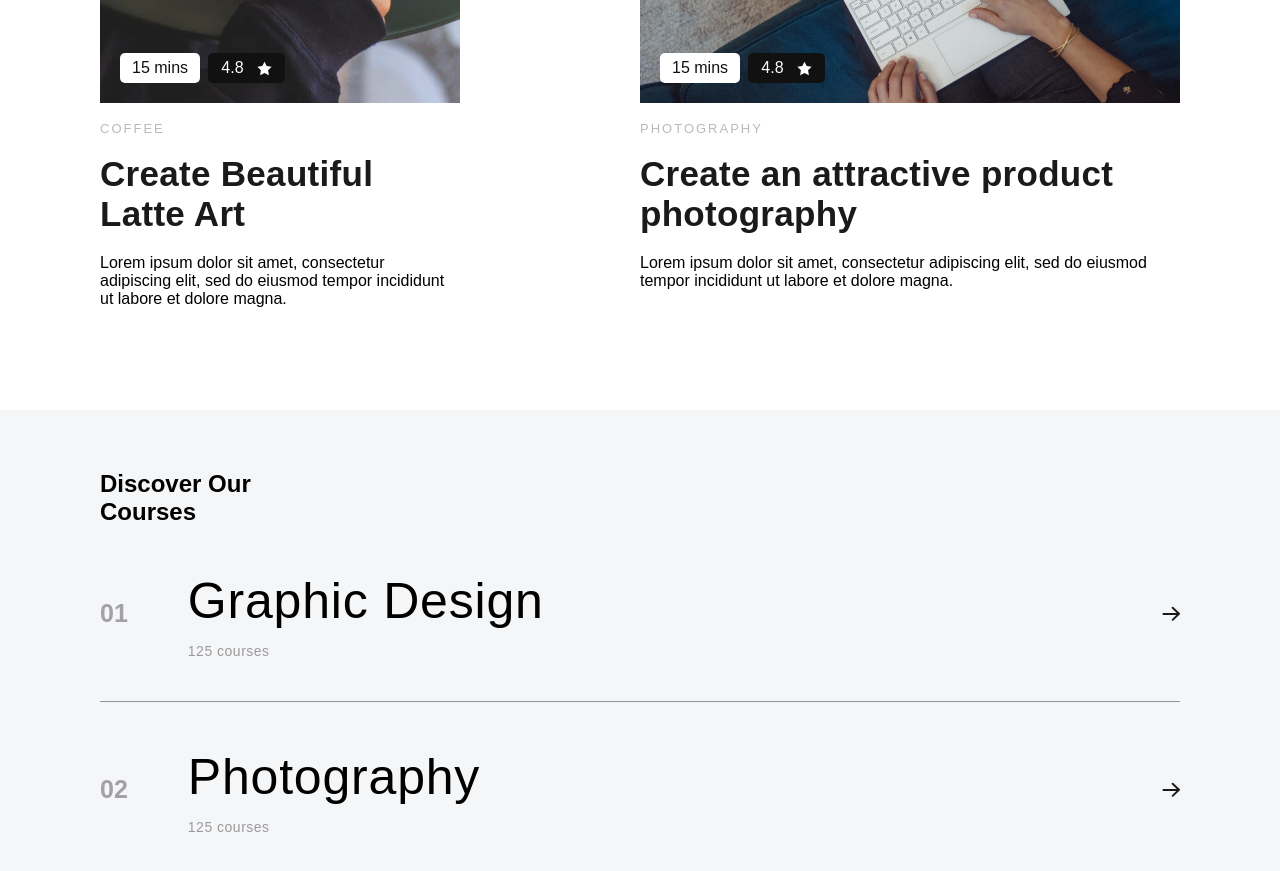
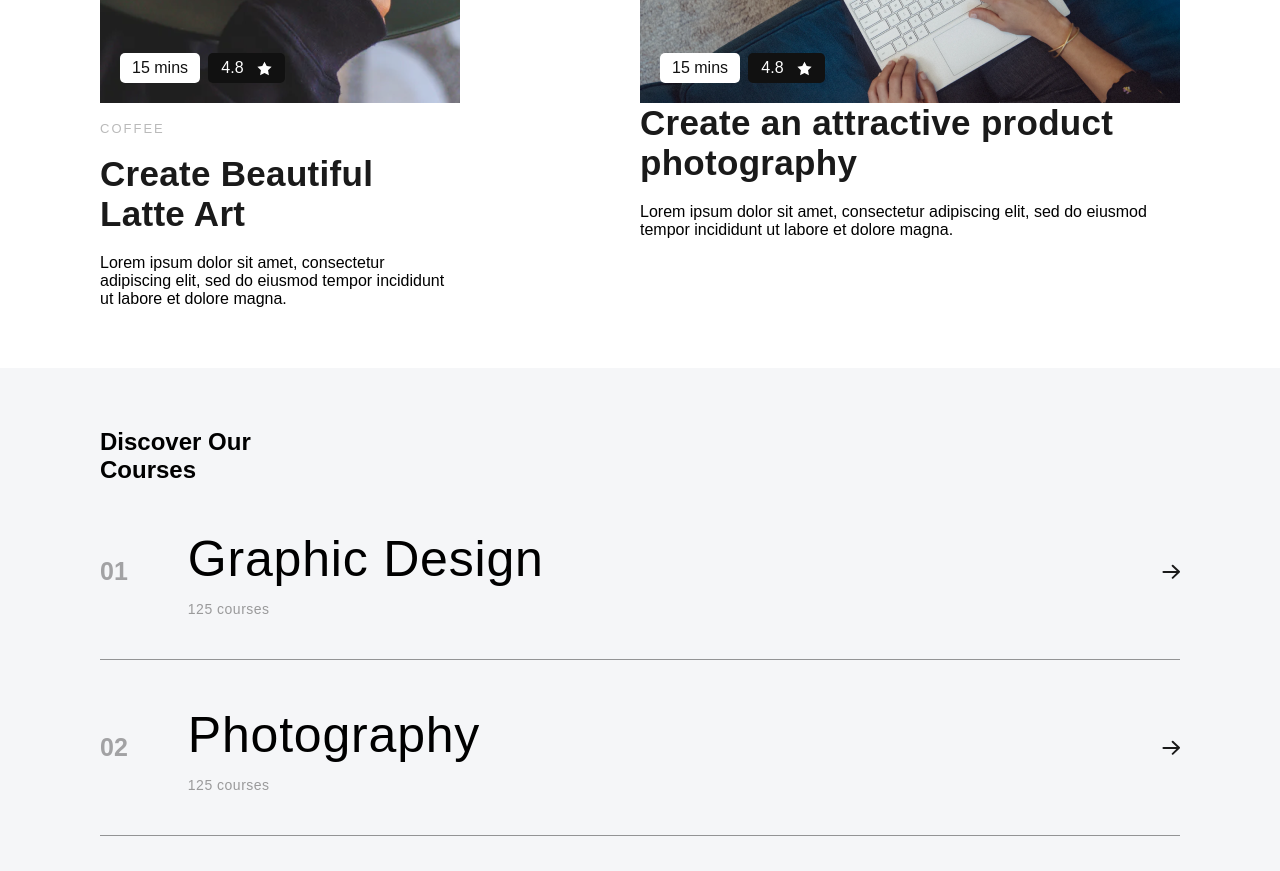
Before and after one commit to Gayana1/site-vizitka2, a plain HTML site: page index.html in a window 1280 px wide. Shown: the part 2460-3331 px from the top of the page. Drawn offline with nearby package versions, Linux system fonts and the light colour scheme; no server answers.

Commit message:
Update index.html

```diff
--- a/index.html
+++ b/index.html
@@ -168,7 +168,6 @@
                   </div>
 
                   <div class="info-container">
-                    <h4 class="course-category">PHOTOGRAPHY</h4>
 
                     <h2 class="course-title">Create an attractive product photography</h2>
 
```
